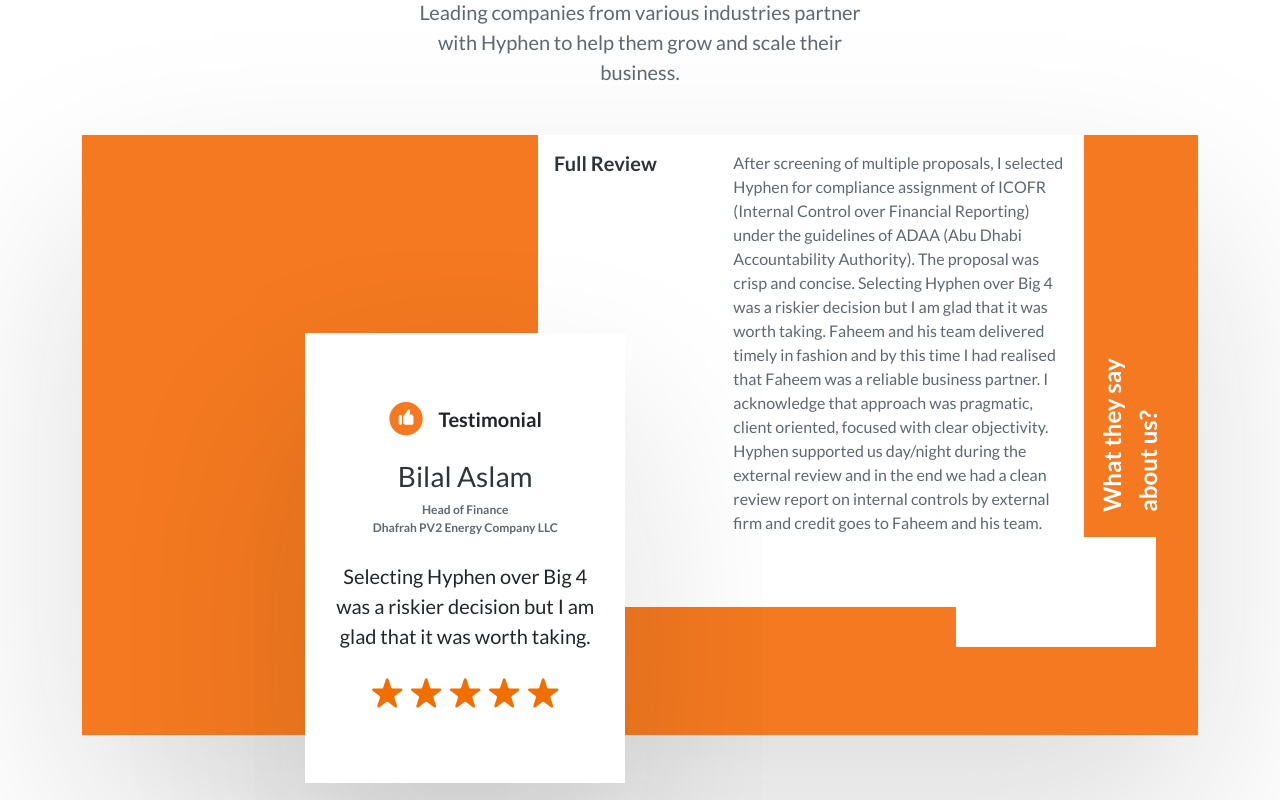
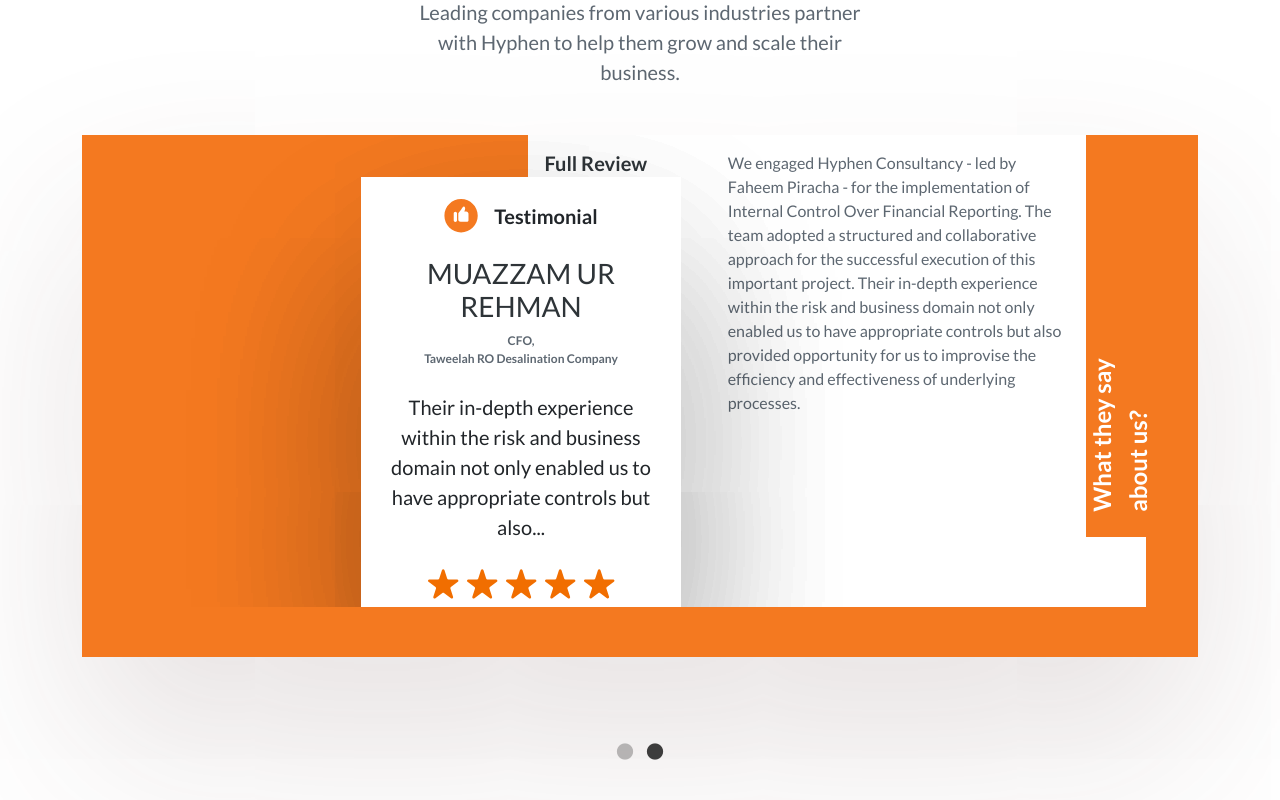
Before and after one commit to Sardar-Ali-Murad/hyphen-tech, a React (Vite) app: page / in a window 1280 px wide. Shown: the part 3560-4360 px from the top of the page. Built offline with nearby package versions, Linux system fonts and the light colour scheme; a web font is replaced by a local one.

Commit message:
adding the slider for the testimonial

```diff
--- a/public/assets/css/style.css
+++ b/public/assets/css/style.css
@@ -278,10 +278,10 @@
   background-color: #f47920;
   color: #ffffff;
   box-shadow: 0px 88px 187px 0px rgba(21, 21, 21, 0.15);
-  -webkit-box-shadow: 0px 88px 187px 0px rgba(21, 21, 21, 0.15);
+  -webkit-box-shadow: 0px 88px 187px 0px rgba(88, 51, 51, 0.15);
   -moz-box-shadow: 0px 88px 187px 0px rgba(21, 21, 21, 0.15);
-  min-height: 600px;
   position: relative;
+  padding-bottom: 50px;
 }
 
 .w-60 {
@@ -324,9 +324,26 @@
   text-align: center;
   position: absolute;
   width: 320px;
-  left: 20%;
-  bottom: -48px;
+  left: 25%;
+  bottom: -20px;
   z-index: 1;
+}
+
+.tetimonial2 {
+  background-color: #ffffff;
+  box-shadow: 0px 88px 187px 0px rgba(21, 21, 21, 0.15);
+  -webkit-box-shadow: 0px 88px 187px 0px rgba(21, 21, 21, 0.15);
+  -moz-box-shadow: 0px 88px 187px 0px rgba(21, 21, 21, 0.15);
+  height: 450px;
+  display: flex;
+  justify-content: center;
+  align-items: center;
+  text-align: center;
+  position: absolute;
+  width: 320px;
+  left: 45%;
+  bottom: -20px;
+  z-index: 2;
 }
 
 .fs-7 {
@@ -465,6 +482,10 @@
   border-radius: 10px;
 }
 
+.d-flex {
+  display: flex;
+}
+
 @media (max-width: 992px) {
   .custom-reverse {
     flex-direction: column-reverse;
@@ -473,25 +494,29 @@
     margin-left: 0;
     width: 88%;
   }
-  .industry-main {
-    height: calc(inherit + 450px);
-  }
-  .industry-main {
-    height: 900px;
-  }
 }
 
 @media (max-width: 890px) {
   .industry-text-vertical {
     font-size: 12px;
-    right: -50px;
+    right: -58px;
   }
 }
 
-@media (max-width: 500px) {
+@media screen and (max-width: 1200px) {
   .tetimonial {
-    bottom: -80px;
-    height: 400px;
+    left: 23% !important;
+  }
+  .tetimonial2 {
+    left: 44% !important;
+  }
+}
+@media screen and (max-width: 1000px) {
+  .tetimonial {
+    display: none;
+  }
+  .tetimonial2 {
+    display: none;
   }
 }
 
--- a/src/App.css
+++ b/src/App.css
@@ -252,6 +252,40 @@
   box-shadow: 0px -5px 15px 1px #0000001c;
 }
 
+.slick-dots {
+  position: absolute;
+  bottom: -155px;
+  display: block;
+  width: 100%;
+  padding: 0;
+  margin: 0;
+  list-style: none;
+  text-align: center;
+}
+
+.slick-dots li button::before {
+  font-family: "slick";
+  font-size: 19px;
+  line-height: 20px;
+  position: absolute;
+  top: 0;
+  left: 0;
+  width: 20px;
+  height: 20px;
+  content: "•";
+  text-align: center;
+  opacity: 0.25;
+  color: black;
+}
+
+.slick-next {
+  display: none !important;
+}
+
+.slick-prev {
+  display: none !important;
+}
+
 @media (max-width: 768px) {
   .testimonial-slide {
     padding: 15px;
--- a/src/components/home/testimonial.jsx
+++ b/src/components/home/testimonial.jsx
@@ -1,6 +1,18 @@
 import React from "react";
+import Slider from "react-slick";
+import "slick-carousel/slick/slick.css";
+import "slick-carousel/slick/slick-theme.css";
 
 const Testimonial = () => {
+  let settings = {
+    dots: true,
+    infinite: true,
+    speed: 500,
+    slidesToShow: 1,
+    slidesToScroll: 1,
+    autoplaySpeed: 2000,
+    autoplay: true,
+  };
   return (
     <div>
       <section className="py-5">
@@ -13,12 +25,22 @@
                 help them grow and scale their business.
               </p>
               <div className="mt-5 industry-main">
-                <div className="row">
+                <Slider {...settings}>
+                  <div>
                     <div className="tetimonial px-4">
                       <div>
                         <div className="d-flex align-items-center justify-content-center">
-                        <svg width="34" height="34" viewBox="0 0 34 34" fill="none" xmlns="http://www.w3.org/2000/svg">
-                          <path d="M17.0708 0.121094C7.86897 0.121094 0.410156 7.58131 0.410156 16.7817C0.410156 25.9835 7.86897 33.4423 17.0708 33.4423C26.2711 33.4423 33.7313 25.9821 33.7313 16.7817C33.7313 7.58131 26.2711 0.121094 17.0708 0.121094ZM12.9892 21.2556C12.9892 22.156 12.2596 22.8842 11.3606 22.8842C10.4601 22.8842 9.7319 22.156 9.7319 21.2556V14.3119C9.7319 13.4115 10.4601 12.6818 11.3606 12.6818C12.2596 12.6818 12.9892 13.4115 12.9892 14.3119V21.2556ZM24.4943 21.1384C24.4943 22.4114 23.7505 22.8673 22.4775 22.8673H16.6205C15.3475 22.8673 14.3159 21.8356 14.3159 20.5626V14.8016C14.3159 14.8016 14.2015 13.8433 15.2629 12.9429C15.8627 12.4334 16.7532 11.461 17.3756 10.2812C18.6119 7.93697 19.3514 7.25389 19.9146 7.43736C22.0005 8.11338 20.9575 11.2056 20.2843 12.4969H22.1896C23.4612 12.4969 24.4943 13.5286 24.4943 14.8016V21.1384Z" fill="#F47920" />
+                          <svg
+                            width="34"
+                            height="34"
+                            viewBox="0 0 34 34"
+                            fill="none"
+                            xmlns="http://www.w3.org/2000/svg"
+                          >
+                            <path
+                              d="M17.0708 0.121094C7.86897 0.121094 0.410156 7.58131 0.410156 16.7817C0.410156 25.9835 7.86897 33.4423 17.0708 33.4423C26.2711 33.4423 33.7313 25.9821 33.7313 16.7817C33.7313 7.58131 26.2711 0.121094 17.0708 0.121094ZM12.9892 21.2556C12.9892 22.156 12.2596 22.8842 11.3606 22.8842C10.4601 22.8842 9.7319 22.156 9.7319 21.2556V14.3119C9.7319 13.4115 10.4601 12.6818 11.3606 12.6818C12.2596 12.6818 12.9892 13.4115 12.9892 14.3119V21.2556ZM24.4943 21.1384C24.4943 22.4114 23.7505 22.8673 22.4775 22.8673H16.6205C15.3475 22.8673 14.3159 21.8356 14.3159 20.5626V14.8016C14.3159 14.8016 14.2015 13.8433 15.2629 12.9429C15.8627 12.4334 16.7532 11.461 17.3756 10.2812C18.6119 7.93697 19.3514 7.25389 19.9146 7.43736C22.0005 8.11338 20.9575 11.2056 20.2843 12.4969H22.1896C23.4612 12.4969 24.4943 13.5286 24.4943 14.8016V21.1384Z"
+                              fill="#F47920"
+                            />
                           </svg>
 
                           <p className="m-0 fw-bold ms-3 fs-5 text-dark">
@@ -31,10 +53,10 @@
                           Dhafrah PV2 Energy Company LLC
                         </p>
                         <p className="mt-4 fs-5 text-dark">
-                        Selecting Hyphen over Big 4 was a riskier decision but I
-                        am glad that it was worth taking.
+                          Selecting Hyphen over Big 4 was a riskier decision but
+                          I am glad that it was worth taking.
                         </p>
-                      <div className="mt-4">
+                        <div className="mt-4 d-flex justify-center">
                           <img src="assets/images/star.svg" />
                           <img src="assets/images/star.svg" />
                           <img src="assets/images/star.svg" />
@@ -57,18 +79,19 @@
                           <div className="col-lg-8 text-secondary text-start">
                             After screening of multiple proposals, I selected
                             Hyphen for compliance assignment of ICOFR (Internal
-                          Control over Financial Reporting) under the guidelines
-                          of ADAA (Abu Dhabi Accountability Authority). The
-                          proposal was crisp and concise. Selecting Hyphen over
-                          Big 4 was a riskier decision but I am glad that it was
-                          worth taking. Faheem and his team delivered timely in
-                          fashion and by this time I had realised that Faheem
-                          was a reliable business partner. I acknowledge that
-                          approach was pragmatic, client oriented, focused with
-                          clear objectivity. Hyphen supported us day/night
-                          during the external review and in the end we had a
-                          clean review report on internal controls by external
-                          firm and credit goes to Faheem and his team.
+                            Control over Financial Reporting) under the
+                            guidelines of ADAA (Abu Dhabi Accountability
+                            Authority). The proposal was crisp and concise.
+                            Selecting Hyphen over Big 4 was a riskier decision
+                            but I am glad that it was worth taking. Faheem and
+                            his team delivered timely in fashion and by this
+                            time I had realised that Faheem was a reliable
+                            business partner. I acknowledge that approach was
+                            pragmatic, client oriented, focused with clear
+                            objectivity. Hyphen supported us day/night during
+                            the external review and in the end we had a clean
+                            review report on internal controls by external firm
+                            and credit goes to Faheem and his team.
                             <br />
                             <br />
                           </div>
@@ -76,6 +99,83 @@
                       </div>
                     </div>
                   </div>
+                  <div>
+                    <div className="tetimonial2 px-4">
+                      <div>
+                        <div className="d-flex align-items-center justify-content-center">
+                          <svg
+                            width="34"
+                            height="34"
+                            viewBox="0 0 34 34"
+                            fill="none"
+                            xmlns="http://www.w3.org/2000/svg"
+                          >
+                            <path
+                              d="M17.0708 0.121094C7.86897 0.121094 0.410156 7.58131 0.410156 16.7817C0.410156 25.9835 7.86897 33.4423 17.0708 33.4423C26.2711 33.4423 33.7313 25.9821 33.7313 16.7817C33.7313 7.58131 26.2711 0.121094 17.0708 0.121094ZM12.9892 21.2556C12.9892 22.156 12.2596 22.8842 11.3606 22.8842C10.4601 22.8842 9.7319 22.156 9.7319 21.2556V14.3119C9.7319 13.4115 10.4601 12.6818 11.3606 12.6818C12.2596 12.6818 12.9892 13.4115 12.9892 14.3119V21.2556ZM24.4943 21.1384C24.4943 22.4114 23.7505 22.8673 22.4775 22.8673H16.6205C15.3475 22.8673 14.3159 21.8356 14.3159 20.5626V14.8016C14.3159 14.8016 14.2015 13.8433 15.2629 12.9429C15.8627 12.4334 16.7532 11.461 17.3756 10.2812C18.6119 7.93697 19.3514 7.25389 19.9146 7.43736C22.0005 8.11338 20.9575 11.2056 20.2843 12.4969H22.1896C23.4612 12.4969 24.4943 13.5286 24.4943 14.8016V21.1384Z"
+                              fill="#F47920"
+                            />
+                          </svg>
+
+                          <p className="m-0 fw-bold ms-3 fs-5 text-dark">
+                            Testimonial
+                          </p>
+                        </div>
+                        <h3 className="mt-4">MUAZZAM UR REHMAN </h3>
+                        <p className="m-0 fs-7 fw-bold text-secondary">
+                          CFO, <br />
+                          Taweelah RO Desalination Company
+                        </p>
+                        <p className="mt-4 fs-5 text-dark">
+                          Their in-depth experience within the risk and business
+                          domain not only enabled us to have appropriate
+                          controls but also...
+                        </p>
+                        <div className="mt-4 d-flex justify-center">
+                          <img src="assets/images/star.svg" />
+                          <img src="assets/images/star.svg" />
+                          <img src="assets/images/star.svg" />
+                          <img src="assets/images/star.svg" />
+                          <img src="assets/images/star.svg" />
+                        </div>
+                      </div>
+                    </div>
+                    <div className="w-lg-50 industry-white">
+                      <div className="industry-white-block"></div>
+                      <p className="industry-text-vertical text-start">
+                        What they say <br />
+                        about us?
+                      </p>
+                      <div className="bg-white p-3 pb-5">
+                        <div className="row">
+                          <div className="col-lg-4">
+                            <h5 className="fw-bold text-start">Full Review</h5>
+                          </div>
+                          <div className="col-lg-8 text-secondary text-start">
+                            We engaged Hyphen Consultancy - led by Faheem
+                            Piracha - for the implementation of Internal Control
+                            Over Financial Reporting. The team adopted a
+                            structured and collaborative approach for the
+                            successful execution of this important project.
+                            Their in-depth experience within the risk and
+                            business domain not only enabled us to have
+                            appropriate controls but also provided opportunity
+                            for us to improvise the efficiency and effectiveness
+                            of underlying processes.
+                            <span style={{ visibility: "hidden" }}>
+                              business partner. I acknowledge that approach was
+                              pragmatic, client oriented, focused with clear
+                              objectivity. Hyphen supported us day/night during
+                              the external review and in the end we had a clean
+                              review report on internal controls by team.
+                            </span>
+                            <br />
+                            <br />
+                          </div>
+                        </div>
+                      </div>
+                    </div>
+                  </div>
+                </Slider>
               </div>
             </div>
           </div>
```
Lines whose indentation alone changed are shown as unchanged.
